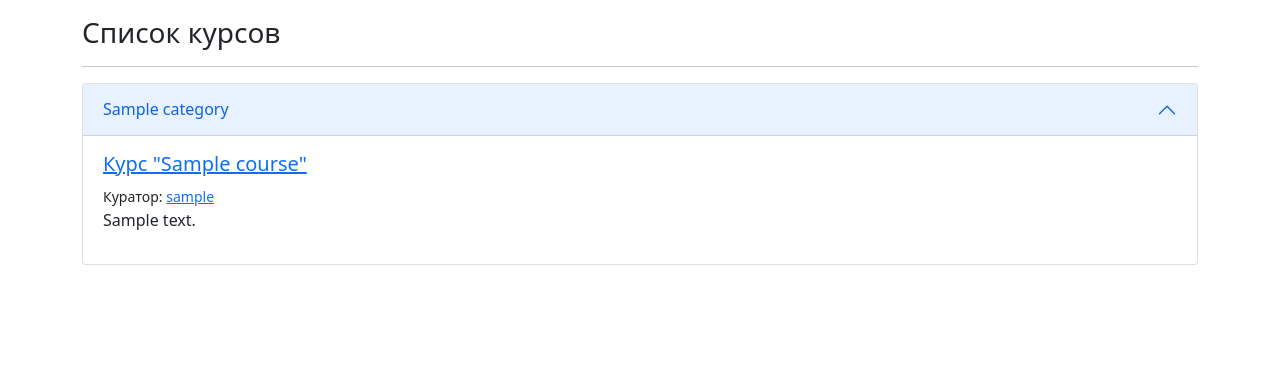
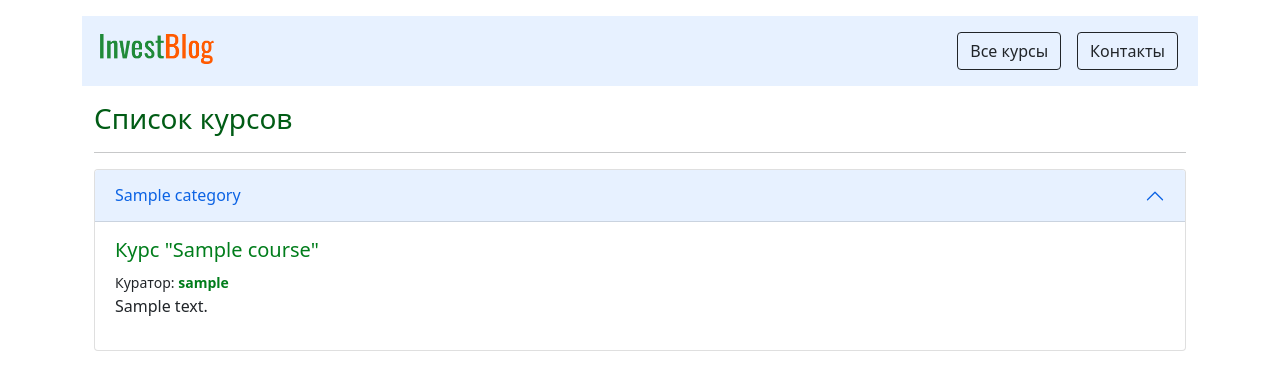
Before and after one commit to balancy/invest_blog_rest, a Django app: page / in a window 1280 px wide. Shown: the top 390 px of the page. Run offline with Django 3.2, Linux system fonts and the light colour scheme; tables that the repository leaves empty hold one stand-in row (values such as "Sample post").

Commit message:
Add static and fix layout

```diff
--- /dev/null
+++ b/education/templates/education/base.html
@@ -0,0 +1,51 @@
+<!DOCTYPE html>
+<html lang="ru">
+{% load static %}
+<head>
+    <meta charset="UTF-8">
+    <title>{{ title }}</title>
+
+    <!-- Required meta tags -->
+    <meta name="viewport" content="width=device-width, initial-scale=1, shrink-to-fit=no">
+
+    <!-- Bootstrap CSS -->
+    <link href="https://cdn.jsdelivr.net/npm/bootstrap@5.0.1/dist/css/bootstrap.min.css" rel="stylesheet" integrity="sha384-+0n0xVW2eSR5OomGNYDnhzAbDsOXxcvSN1TPprVMTNDbiYZCxYbOOl7+AMvyTG2x" crossorigin="anonymous">
+
+    <!-- Project CSS -->
+    <link rel="stylesheet" href="{% static 'css/styles.css' %}">
+    <link rel="icon" href="{% static 'favicon.ico' %}">
+
+</head>
+<body>
+    <div class="container mt-3">
+      <nav class="navbar white navbar-expand-md" style="background-color: #e7f1ff;">
+        <div class="container-fluid">
+          <h3><a href="{% url 'categories_list' %}" class="nav-brand"><img src="{% static 'logo.png' %}" class="logo"></a></h3>
+          <ul class="navbar-nav ml-auto">
+            <li class="nav-item">
+                <a class="nav-link" href="{% url 'categories_list' %}">
+                    <button type="button" class="btn btn-outline-dark">Все курсы</button>
+                </a>
+            </li>
+            <li class="nav-item">
+                <a class="nav-link" href="#">
+                    <button type="button" class="btn btn-outline-dark">Контакты</button>
+                </a>
+            </li>
+          </ul>
+        </div>
+      </nav>
+
+      <div class="container mt-3">
+        <h3 class="content-header">{{ title }}</h3>
+        <hr>
+
+        {% block content %}
+        {% endblock %}
+      </div>
+    </div>
+
+    <script src="https://cdn.jsdelivr.net/npm/bootstrap@5.0.1/dist/js/bootstrap.bundle.min.js" integrity="sha384-gtEjrD/SeCtmISkJkNUaaKMoLD0//ElJ19smozuHV6z3Iehds+3Ulb9Bn9Plx0x4" crossorigin="anonymous"></script>
+
+</body>
+</html>
--- a/education/templates/education/category_list.html
+++ b/education/templates/education/category_list.html
@@ -1,20 +1,6 @@
-<!DOCTYPE html>
-<html lang="ru">
-<head>
-    <meta charset="UTF-8">
-    <title>{{ title }}</title>
+{% extends "education/base.html" %}
 
-    <!-- Required meta tags -->
-    <meta name="viewport" content="width=device-width, initial-scale=1, shrink-to-fit=no">
-
-    <!-- Bootstrap CSS -->
-    <link href="https://cdn.jsdelivr.net/npm/bootstrap@5.0.1/dist/css/bootstrap.min.css" rel="stylesheet" integrity="sha384-+0n0xVW2eSR5OomGNYDnhzAbDsOXxcvSN1TPprVMTNDbiYZCxYbOOl7+AMvyTG2x" crossorigin="anonymous">
-
-</head>
-<body>
-    <div class="container mt-3">
-        <h3>{{ title }}</h3>
-        <hr>
+{% block content %}
 
     <div class="accordion" id="accordionCategory">
         {% for category in object_list %}
@@ -28,7 +14,7 @@
               <div class="accordion-body">
                 {% for course in category.courses.all %}
                     <h5><a href="#">Курс "{{ course.title }}"</a></h5>
-                        <small>Куратор: <a href="#">{{ course.responsible.user.username }}</a></small>
+                    <small>Куратор: <strong><a href="#">{{ course.responsible.user.username }}</a></strong></small>
                     <p>{{ course.description|safe }}</p>
                 {% endfor %}
               </div>
@@ -36,9 +22,5 @@
           </div>
         {% endfor %}
     </div>
-    </div>
 
-    <script src="https://cdn.jsdelivr.net/npm/bootstrap@5.0.1/dist/js/bootstrap.bundle.min.js" integrity="sha384-gtEjrD/SeCtmISkJkNUaaKMoLD0//ElJ19smozuHV6z3Iehds+3Ulb9Bn9Plx0x4" crossorigin="anonymous"></script>
-
-</body>
-</html>
+{% endblock %}
--- a/invest_blog/settings.py
+++ b/invest_blog/settings.py
@@ -128,6 +128,12 @@ USE_TZ = True
 
 STATIC_URL = '/static/'
 
+STATIC_ROOT = os.path.join(BASE_DIR, "staticfiles")
+
+STATICFILES_DIRS = [
+    os.path.join(BASE_DIR, "static"),
+]
+
 # Default primary key field type
 # https://docs.djangoproject.com/en/3.2/ref/settings/#default-auto-field
 
--- /dev/null
+++ b/static/css/styles.css
@@ -0,0 +1,32 @@
+.main-container {
+    text-align: justify;
+}
+
+a {
+    color: #007d1b;
+    text-decoration: none;
+}
+
+a:hover {
+    color: #58cc70;
+}
+
+.navbar {
+    width: 100%;
+}
+
+.nav-brand {
+    margin: auto 18px auto 6px;
+}
+
+.white {
+    color: white;
+}
+
+.content-header {
+    color: #015c15;
+}
+
+.logo {
+    height: 30px;
+}
```
Also changed, not shown: static/favicon.ico (added), static/logo.png (added), 1 other file. Lines whose indentation alone changed are shown as unchanged.
